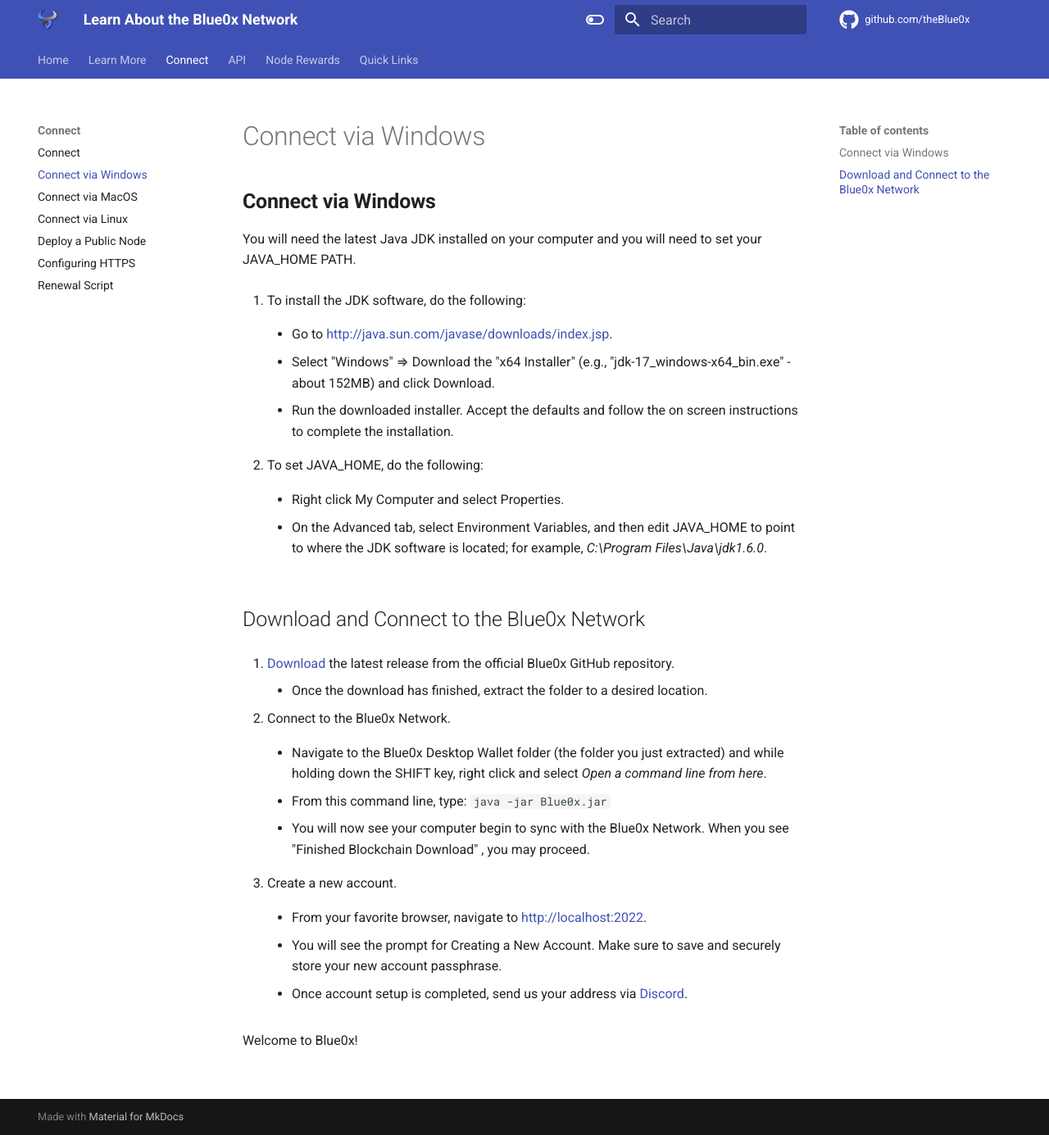
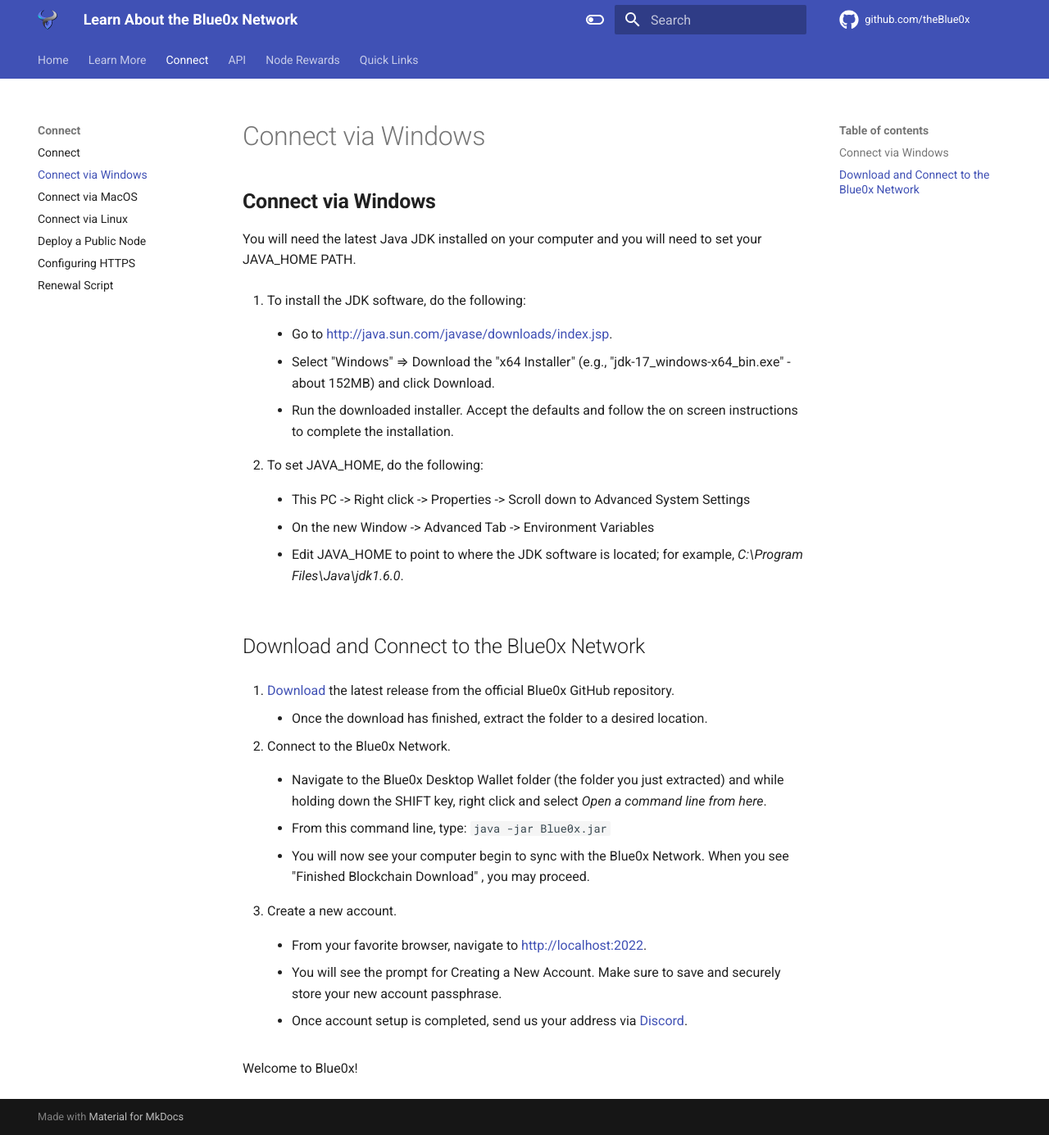
Before and after one commit to theBlue0x/docs, an MkDocs documentation site: the page built from docs/connect/local.md, in a window 1280 px wide and 1385 px high. Shown: the whole window at 82% size. Built offline with MkDocs 1.6.1 and Material for MkDocs 9.7.7, drawn with Linux system fonts in a browser that asks for light colours.

Commit message:
Update local.md

```diff
--- a/docs/connect/local.md
+++ b/docs/connect/local.md
@@ -12,9 +12,11 @@
 
 2.  To set JAVA_HOME, do the following:
 
-    -  Right click My Computer and select Properties.
+    -  This PC -> Right click -> Properties -> Scroll down to Advanced System Settings
 
-    -  On the Advanced tab, select Environment Variables, and then edit JAVA_HOME to point to where the JDK software is located; for example,  *C:\Program Files\Java\jdk1.6.0*.
+    -  On the new Window -> Advanced Tab -> Environment Variables
+
+    -  Edit JAVA_HOME to point to where the JDK software is located; for example,  *C:\Program Files\Java\jdk1.6.0*.
 
 ## Download and Connect to the Blue0x Network
 
```
